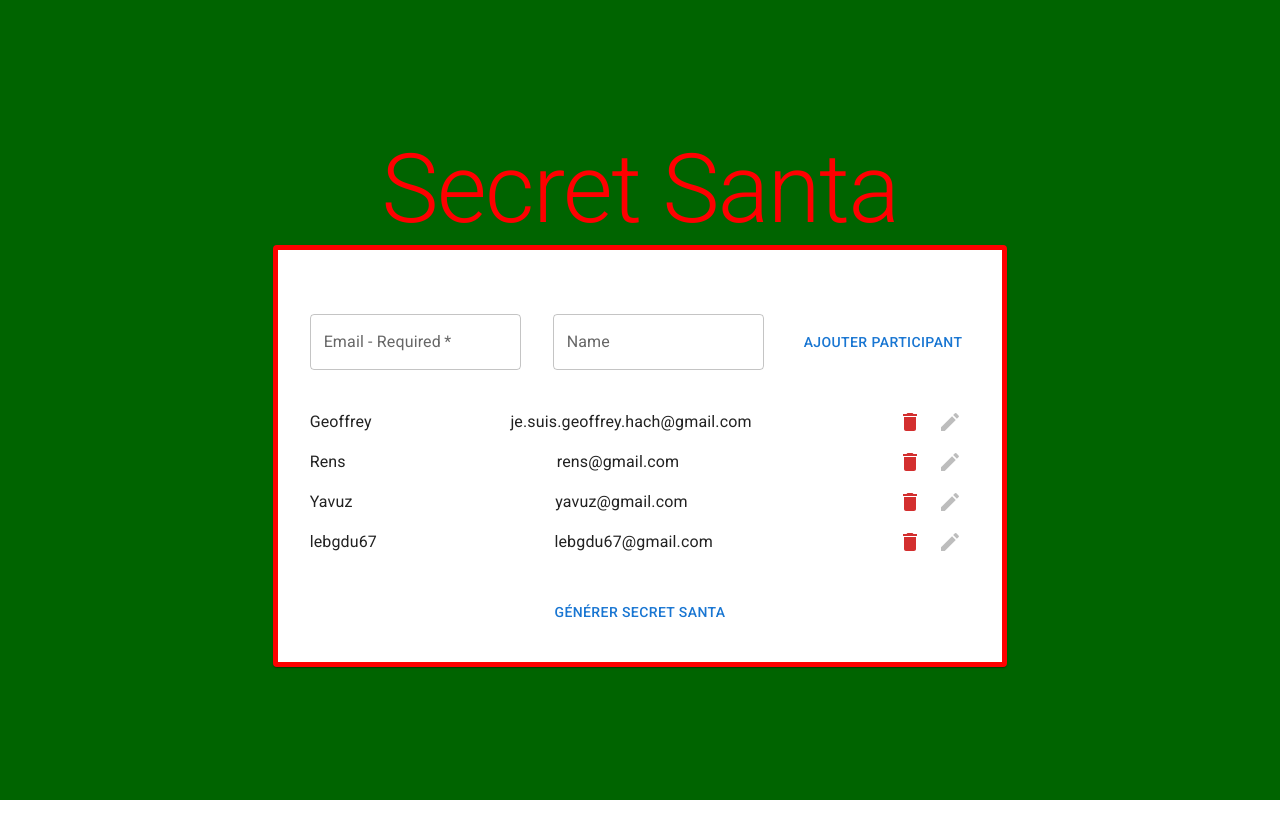
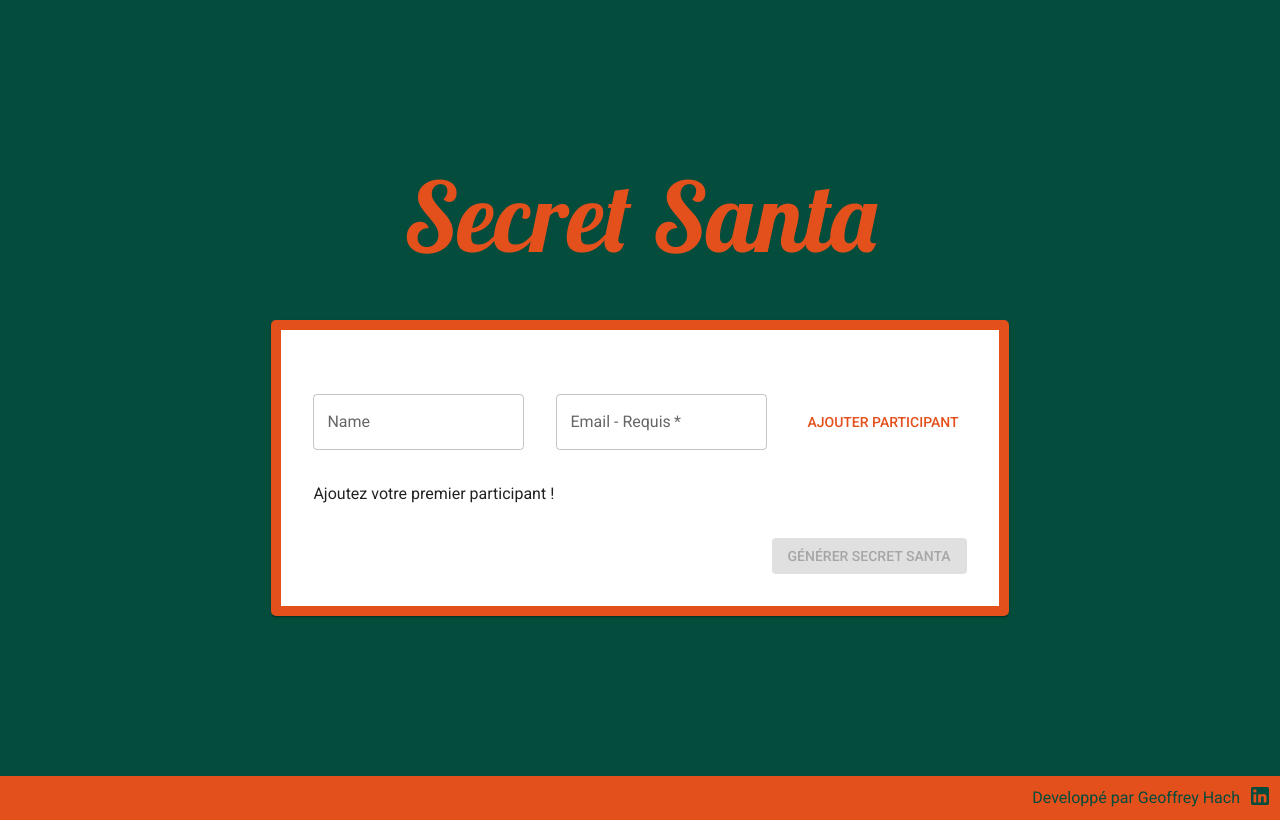
Before and after one commit to geoffreyhach/secretsanta, a React (Create React App) app: page / in a window 1280 px wide. Built offline with nearby package versions, Linux system fonts and the light colour scheme.

Commit message:
added data validation & object for emails

```diff
--- a/public/index.html
+++ b/public/index.html
@@ -10,34 +10,16 @@
       content="Web site created using create-react-app"
     />
     <link rel="apple-touch-icon" href="%PUBLIC_URL%/logo192.png" />
-    <!--
-      manifest.json provides metadata used when your web app is installed on a
-      user's mobile device or desktop. See https://developers.google.com/web/fundamentals/web-app-manifest/
-    -->
+    <link href="https://fonts.googleapis.com/css2?family=Lobster&display=swap" rel="stylesheet">
+
+
     <link rel="manifest" href="%PUBLIC_URL%/manifest.json" />
-    <!--
-      Notice the use of %PUBLIC_URL% in the tags above.
-      It will be replaced with the URL of the `public` folder during the build.
-      Only files inside the `public` folder can be referenced from the HTML.
 
-      Unlike "/favicon.ico" or "favicon.ico", "%PUBLIC_URL%/favicon.ico" will
-      work correctly both with client-side routing and a non-root public URL.
-      Learn how to configure a non-root public URL by running `npm run build`.
-    -->
-    <title>React App</title>
+    <title>Secret Santa</title>
   </head>
   <body>
     <noscript>You need to enable JavaScript to run this app.</noscript>
     <div id="root"></div>
-    <!--
-      This HTML file is a template.
-      If you open it directly in the browser, you will see an empty page.
 
-      You can add webfonts, meta tags, or analytics to this file.
-      The build step will place the bundled scripts into the <body> tag.
-
-      To begin the development, run `npm start` or `yarn start`.
-      To create a production bundle, use `npm run build` or `yarn build`.
-    -->
   </body>
 </html>
--- a/src/App.js
+++ b/src/App.js
@@ -1,37 +1,65 @@
-import { Box, Card, Typography } from "@mui/material";
+import {
+    Box,
+    Card,
+    Typography,
+    ThemeProvider,
+    createTheme,
+} from "@mui/material";
 import { useState } from "react";
+import colors from "./config/colors.json";
 import "./App.css";
 import AddParticipant from "./components/AddParticipant";
 import Generate from "./components/Generate";
 import ParticipantsList from "./components/ParticipantsList";
 import Results from "./components/Results";
+import Footer from "./components/Footer";
+
+const theme = createTheme({
+    typography: {
+        h1: { fontFamily: "Lobster" },
+        fontFamily: "Roboto",
+    },
+    palette: {
+        primary: {
+            main: "#e4501c",
+        },
+        secondary: {
+            main: "#044c3c",
+        },
+    },
+});
 
 function App() {
     const [participants, setParticipants] = useState([
-        { email: "je.suis.geoffrey.hach@gmail.com", name: "Geoffrey" },
-        { email: "rens@gmail.com", name: "Rens" },
-        { email: "yavuz@gmail.com", name: "Yavuz" },
-        { email: "lebgdu67@gmail.com" },
+        // { email: "je.suis.geoffrey.hach@gmail.com", name: "Geoffrey" },
+        // { email: "rens@gmail.com", name: "Rens" },
+        // { email: "yavuz@gmail.com", name: "Yavuz" },
+        // { email: "lebgdu67@gmail.com" },
     ]);
     const [results, setResults] = useState();
 
     return (
+        <ThemeProvider theme={theme}>
+            <main>
                 <Box
                     display="flex"
                     justifyContent="center"
                     alignItems="center"
                     flexDirection="column"
-            minHeight="100vh"
-            backgroundColor="darkgreen"
+                    gap="3rem"
+                    minHeight="97vh"
+                    backgroundColor={colors.green}
                 >
-            <Typography variant="h1" component="h1" color="red">
+                    <Typography variant="h1" component="h1" color="primary">
                         Secret Santa
                     </Typography>
                     <Card
                         sx={{
                             display: "flex",
                             flexDirection: "column",
-                    border: "5px solid red",
+                            border: "10px solid",
+                            borderColor: "primary.main",
+                            borderRadius: "5px",
                             minWidth: "600px",
                             padding: "2rem",
                         }}
@@ -42,10 +70,16 @@ function App() {
                                     participants={participants}
                                     setParticipants={setParticipants}
                                 />
+                                {participants.length === 0 ? (
+                                    <Typography>
+                                        Ajoutez votre premier participant !
+                                    </Typography>
+                                ) : (
                                     <ParticipantsList
                                         participants={participants}
                                         setParticipants={setParticipants}
                                     />
+                                )}
                                 <Generate
                                     participants={participants}
                                     setResults={setResults}
@@ -56,6 +90,9 @@ function App() {
                         {results && <Results results={results} />}
                     </Card>
                 </Box>
+            </main>
+            <Footer />
+        </ThemeProvider>
     );
 }
 
--- a/src/components/AddParticipant.jsx
+++ b/src/components/AddParticipant.jsx
@@ -1,5 +1,15 @@
 import React, { useState } from "react";
+import Joi from "joi";
 import { Box, Button, TextField, Typography } from "@mui/material";
+
+const schema = Joi.object({
+    name: Joi.string().min(3).max(15),
+    email: Joi.string()
+        .email({ tlds: { allow: false } })
+        .required(),
+});
+
+console.log(schema.validate({ name: "dsffs", email: "lebg@gmail.com" }));
 
 function AddEmail({ participants, setParticipants }) {
     const [error, setError] = useState();
@@ -10,6 +20,13 @@ function AddEmail({ participants, setParticipants }) {
 
     const handleSubmit = (e) => {
         e.preventDefault();
+
+        const { error } = schema.validate({
+            name: newParticipant.name,
+            email: newParticipant.email,
+        });
+
+        if (!error) {
             if (
                 !participants.filter(
                     (participant) => participant.email === newParticipant.email
@@ -19,7 +36,9 @@ function AddEmail({ participants, setParticipants }) {
                     newParticipant.name = newParticipant.email.split("@")[0];
                 }
                 setParticipants([...participants, newParticipant]);
+                setError();
             } else setError("Email déjà ajouté");
+        } else setError(error.message);
     };
 
     return (
@@ -37,18 +56,6 @@ function AddEmail({ participants, setParticipants }) {
                 }}
             >
                 <TextField
-                    required
-                    id="outlined-required"
-                    label="Email - Required"
-                    placeholder="Email"
-                    onChange={(e) => {
-                        setNewParticipant({
-                            email: e.target.value,
-                            name: newParticipant.name,
-                        });
-                    }}
-                />
-                <TextField
                     id="outlined-required"
                     label="Name"
                     placeholder="Name"
@@ -59,6 +66,19 @@ function AddEmail({ participants, setParticipants }) {
                         });
                     }}
                 />
+                <TextField
+                    required
+                    id="outlined-required"
+                    label="Email - Requis"
+                    placeholder="Email"
+                    onChange={(e) => {
+                        setNewParticipant({
+                            email: e.target.value,
+                            name: newParticipant.name,
+                        });
+                    }}
+                />
+
                 <Button type="submit">Ajouter participant</Button>
             </Box>
         </form>
--- /dev/null
+++ b/src/components/Footer.jsx
@@ -0,0 +1,30 @@
+import React from "react";
+import { Box, Typography } from "@mui/material";
+import LinkedInIcon from "@mui/icons-material/LinkedIn";
+
+function Footer(props) {
+    return (
+        <footer>
+            <Box
+                display="flex"
+                justifyContent="flex-end"
+                alignItems="center"
+                gap=".5rem"
+                sx={{
+                    padding: ".5rem",
+                    backgroundColor: "primary.main",
+                }}
+            >
+                <Typography color="secondary.main">
+                    Developpé par Geoffrey Hach
+                </Typography>
+
+                <a href="https://www.linkedin.com/in/hachgeoffrey/">
+                    <LinkedInIcon color="secondary" />
+                </a>
+            </Box>
+        </footer>
+    );
+}
+
+export default Footer;
--- a/src/components/Generate.jsx
+++ b/src/components/Generate.jsx
@@ -1,29 +1,49 @@
-import { Button } from "@mui/material";
+import { Box, Button, Typography } from "@mui/material";
 import React from "react";
 
 function Generate({ participants, setResults }) {
     const handleGenerate = (participants) => {
         const results = [];
-        const arr = participants.map(
-            (participant) => participant.name || participant.email.split("@")[0]
-        );
+        const shuffledArr = participants.sort((a, b) => 0.5 - Math.random());
 
-        const shuffledArr = arr.sort((a, b) => 0.5 - Math.random());
-
-        console.log(shuffledArr);
-
-        shuffledArr.forEach((name, index) => {
+        shuffledArr.forEach((participant, index) => {
             let nextIndex = index + 1;
             if (nextIndex === shuffledArr.length) nextIndex = 0;
-            results.push([name, shuffledArr[nextIndex]]);
+
+            results.push({
+                name1: participant.name || participant.email.split("@")[0], //on récupère la première partie de l'email au cas ou le nom est pas renseigné
+                name2:
+                    shuffledArr[nextIndex].name ||
+                    shuffledArr[nextIndex].email.split("@")[0],
+                email: participant.email,
+            });
         });
         setResults(results);
     };
 
     return (
-        <Button onClick={() => handleGenerate(participants)}>
-            Générer Secret Santa
-        </Button>
+        <Box
+            display="flex"
+            justifyContent="space-between"
+            sx={{
+                marginTop: "2rem",
+            }}
+        >
+            {participants.length === 1 ? (
+                <Typography color="error" sx={{ fontWeight: "bold" }}>
+                    Veulliez ajouter encore au moins un participant
+                </Typography>
+            ) : (
+                <Box></Box>
+            )}
+            <Button
+                variant="contained"
+                disabled={participants.length <= 1}
+                onClick={() => handleGenerate(participants)}
+            >
+                Générer Secret Santa
+            </Button>
+        </Box>
     );
 }
 
--- a/src/components/ParticipantItem.jsx
+++ b/src/components/ParticipantItem.jsx
@@ -1,9 +1,10 @@
-import React from "react";
-import { Box, IconButton, Typography } from "@mui/material";
+import React, { useState } from "react";
+import { Box, Divider, IconButton, Typography } from "@mui/material";
 import DeleteIcon from "@mui/icons-material/Delete";
-import EditIcon from "@mui/icons-material/Edit";
 
 function ParticipantItem({ name, email, participants, setParticipants }) {
+    const [isHovered, setIsHovered] = useState(false);
+
     const handleDelete = () => {
         setParticipants(
             participants.filter((participant) => participant.email !== email)
@@ -11,23 +12,28 @@ function ParticipantItem({ name, email, participants, setParticipants }) {
     };
 
     return (
+        <>
             <Box
                 display="flex"
                 justifyContent="space-between"
                 alignItems="center"
-            sx={{ width: "100%" }}
+                sx={{ width: "100%", minHeight: "2.5rem" }}
+                onMouseEnter={() => setIsHovered(true)}
+                onMouseLeave={() => setIsHovered(false)}
             >
                 <Typography>{!name ? email.split("@")[0] : name}</Typography>
+                <Box display="flex" flexDirection="row" alignItems="center">
                     <Typography>{email}</Typography>
-            <Box>
+
+                    {isHovered && (
                         <IconButton onClick={handleDelete}>
                             <DeleteIcon color="error" />
                         </IconButton>
-                <IconButton disabled>
-                    <EditIcon color="diasbled" />
-                </IconButton>
+                    )}
                 </Box>
             </Box>
+            <Divider />
+        </>
     );
 }
 
--- /dev/null
+++ b/src/config/colors.json
@@ -0,0 +1,5 @@
+{
+    "green" : "#044c3c",
+    "red" : "#e4501c"
+
+}
```
Also changed, not shown: src/components/ResultItem.jsx (added, +29 -0 lines), src/components/Results.jsx (+5 -5 lines), src/logo.svg (deleted), 1 other file (tests, documents, lock files or other folders). Lines whose indentation alone changed are shown as unchanged.
